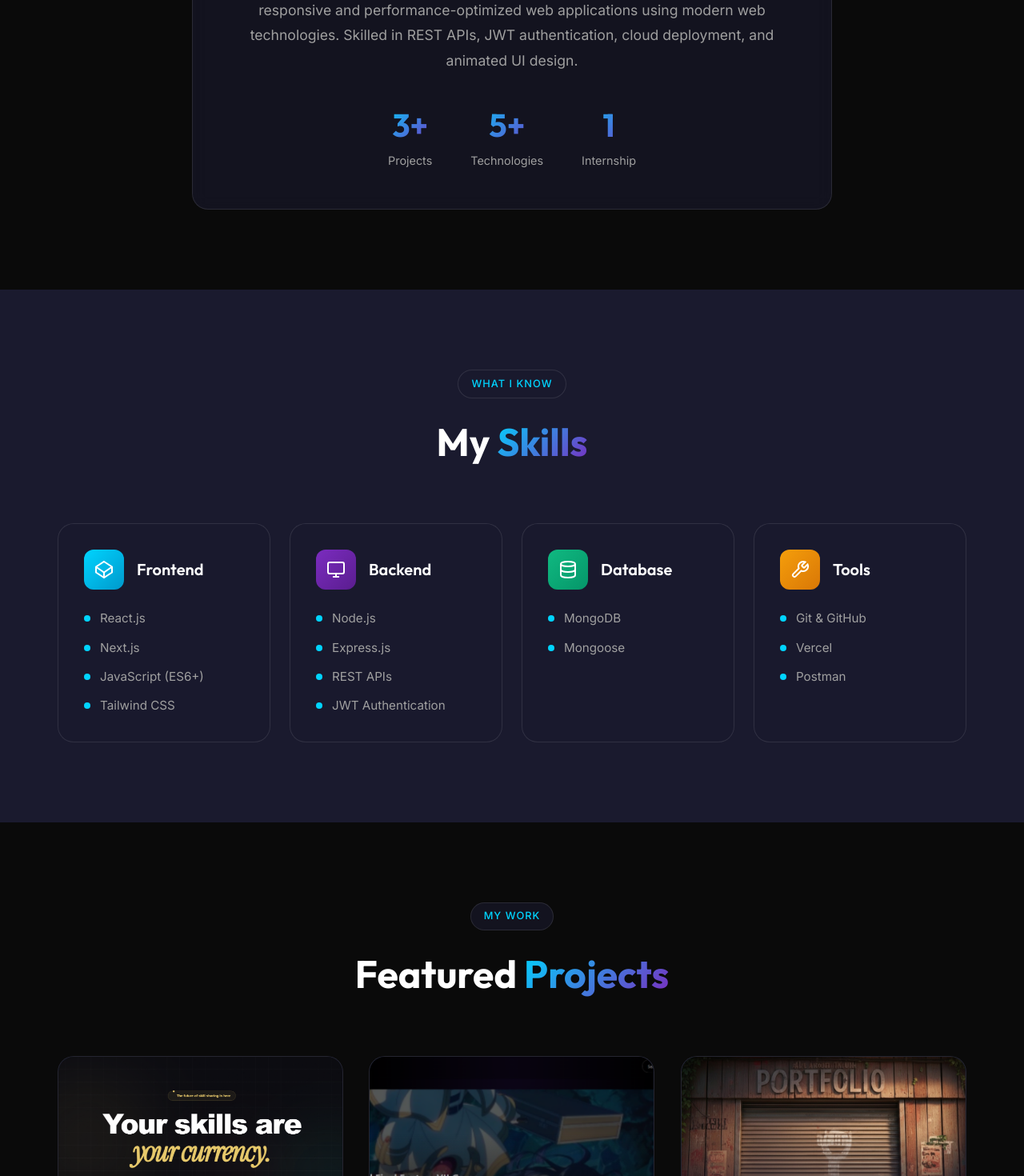
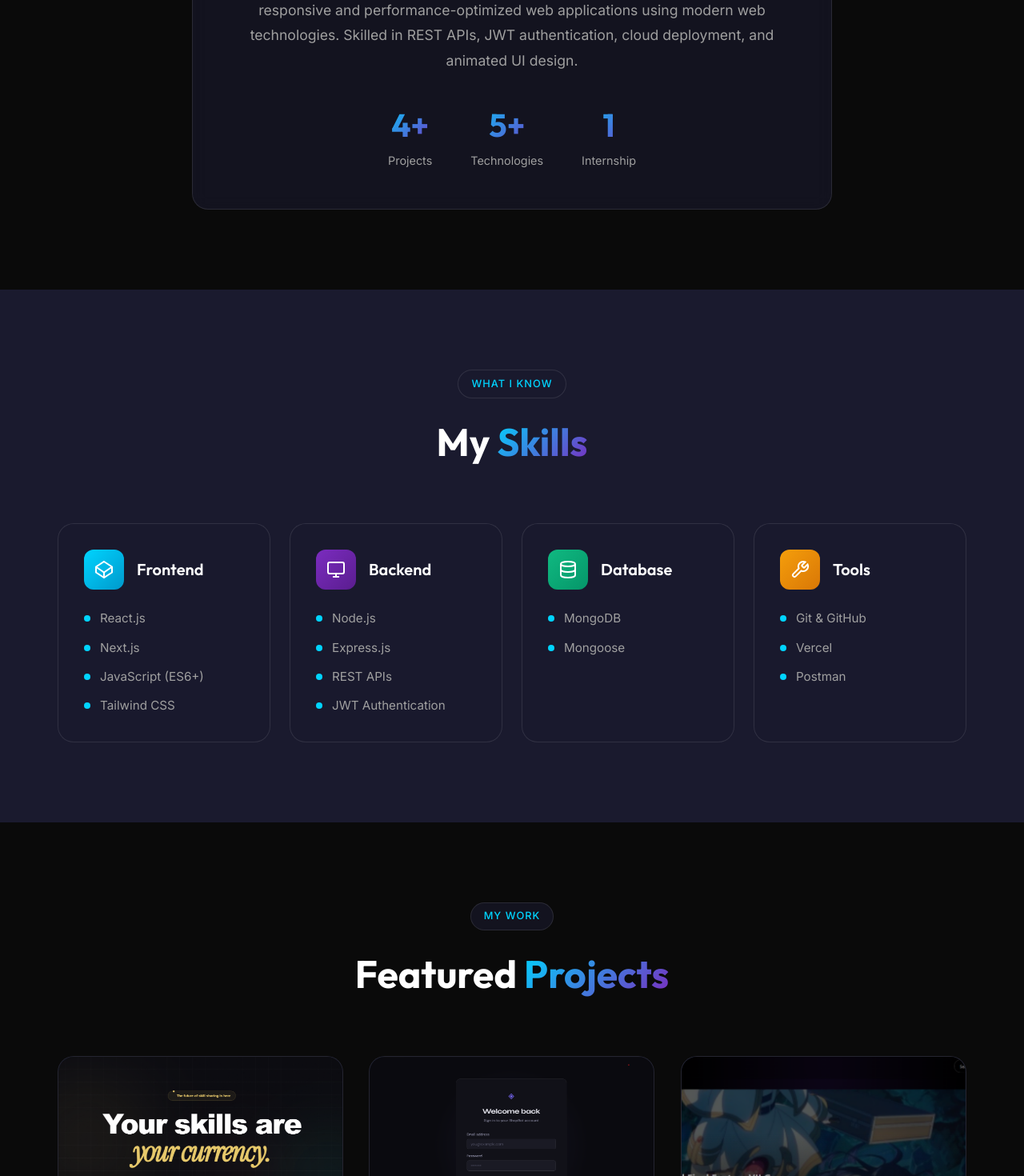
Before and after one commit to nihal-spec/portfolio, a React (Vite) app: page / in a window 1280 px wide. Shown: the part 1280-2750 px from the top of the page at 80% size. Built offline with nearby package versions, Linux system fonts and the light colour scheme.

Commit message:
add ai shop chatbot in project section

```diff
--- a/src/components/About.jsx
+++ b/src/components/About.jsx
@@ -19,7 +19,7 @@ function About() {
                         </p>
                         <div className="about-stats">
                             <div className="stat">
-                                <span className="stat-number">3+</span>
+                                <span className="stat-number">4+</span>
                                 <span className="stat-label">Projects</span>
                             </div>
                             <div className="stat">
--- a/src/components/Projects.jsx
+++ b/src/components/Projects.jsx
@@ -3,6 +3,7 @@ import anihubScreenshot from '../assets/anihub-screenshot.png'
 import portfolioScreenshot from '../assets/portfolio-screenshot.jpg'
 import skillxchangeScreenshot from '../assets/skillxchangeScreenshot.png'
 import skillxchangeScreenshot2 from '../assets/skillxchangelanding.png'
+import shopbotScreenshot from '../assets/shopbotScreenshot.png'
 
 const projectsData = [
     {
@@ -11,6 +12,14 @@ const projectsData = [
         tags: ['MERN', 'AI Matching', 'Cloud Functions', 'Real-time Chat'],
         liveUrl: 'https://skillxchange-now.vercel.app/',
         screenshot: skillxchangeScreenshot2,
+        overlayStyle: 'modern'
+    },
+    {
+        title: 'AI Shop Chatbot',
+        description: 'Chat-based e-commerce platform where users search products and place orders using natural language with AI-powered intent detection.',
+        tags: ['MERN', 'AI Chatbot', 'Stripe', 'Cloudinary'],
+        liveUrl: 'https://shop-chatbot.vercel.app/',
+        screenshot: shopbotScreenshot,
         overlayStyle: 'modern'
     },
     {
```
Also changed, not shown: src/assets/shopbotScreenshot.png (added).
